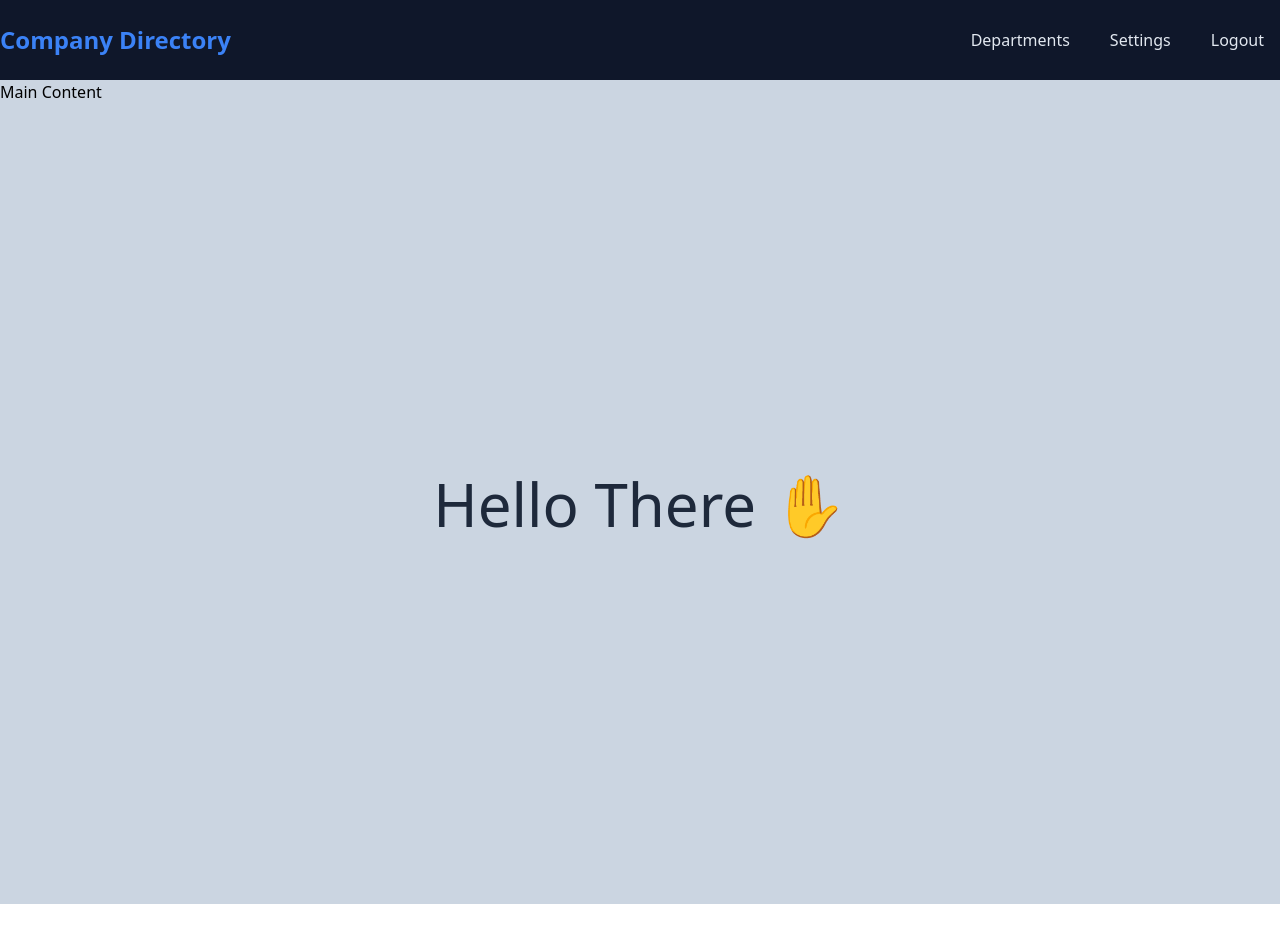
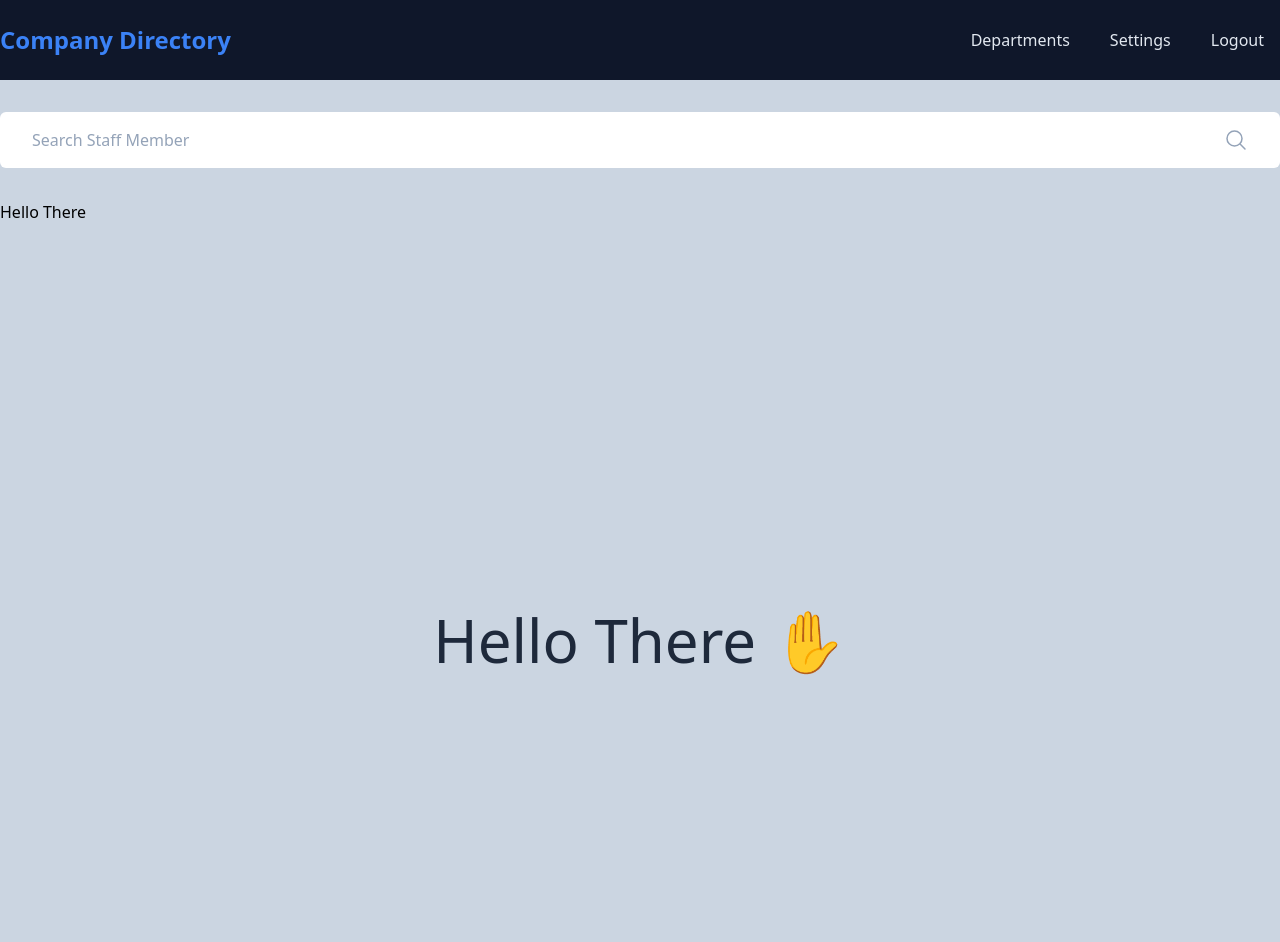
Before and after one commit to Adam-Riojas/Vue-Company, a Vue app: page / in a window 1280 px wide. Shown: the top 942 px of the page. Before the commit the page ends 904 px from the top, so only its background shows below. Built offline with nearby package versions, Linux system fonts and the light colour scheme.

Commit message:
Search Bar

```diff
--- a/src/App.vue
+++ b/src/App.vue
@@ -1,10 +1,11 @@
 <script setup>
 import NavigationBar from './components/NavigationBar.vue'
+import Main from './components/Main.vue'
 </script>
 
 <template>
   <NavigationBar/>
-  <h1>Main Content</h1>
+  <Main />
 
   <RouterView />
 </template>
--- /dev/null
+++ b/src/components/Main.vue
@@ -0,0 +1,16 @@
+<script setup>
+  import MainSearch from './MainSearch.vue'
+</script>
+
+<template>
+  <div class="wrapper">
+    <MainSearch />
+    <h1>Hello There</h1>
+  </div>
+</template>
+
+<style scoped lang="postcss">
+  .wrapper {
+    @apply container mx-auto flex flex-col gap-4 py-4;
+  }
+</style>
--- /dev/null
+++ b/src/components/Mainsearch.vue
@@ -0,0 +1,33 @@
+<template>
+  <div class="wrapper">
+    <input type="text" placeholder="Search Staff Member" class="search" />
+    <span class="icon"
+      ><svg
+        xmlns="http://www.w3.org/2000/svg"
+        fill="none"
+        viewBox="0 0 24 24"
+        stroke-width="1.5"
+        stroke="currentColor"
+        class="h-6 w-6"
+      >
+        <path
+          stroke-linecap="round"
+          stroke-linejoin="round"
+          d="M21 21l-5.197-5.197m0 0A7.5 7.5 0 105.196 5.196a7.5 7.5 0 0010.607 10.607z"
+        />
+      </svg>
+    </span>
+  </div>
+</template>
+
+<style scoped lang="postcss">
+  .wrapper {
+    @apply relative flex w-full items-stretch;
+    .search {
+      @apply rounded-md border-0 px-8 py-4 text-slate-700 placeholder-slate-400 outline-none focus:ring focus:ring-yellow-500;
+    }
+    .icon {
+      @apply absolute right-0 z-10 py-4 pr-8 text-slate-400;
+    }
+  }
+</style>
```
